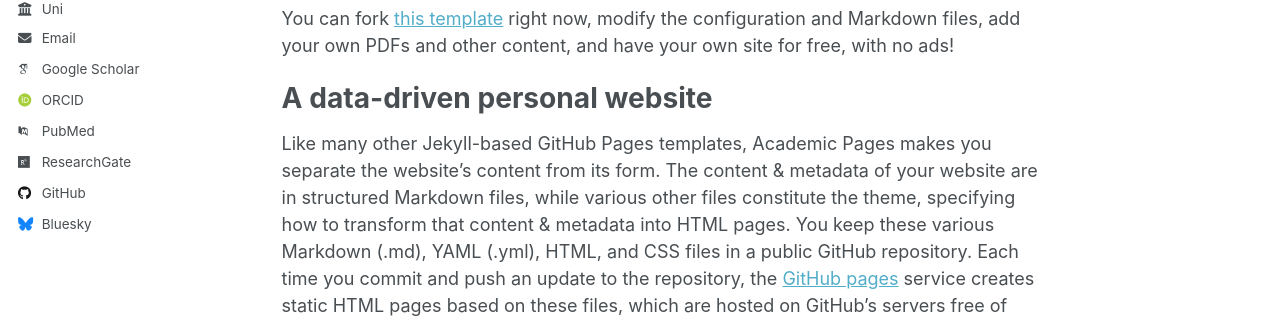
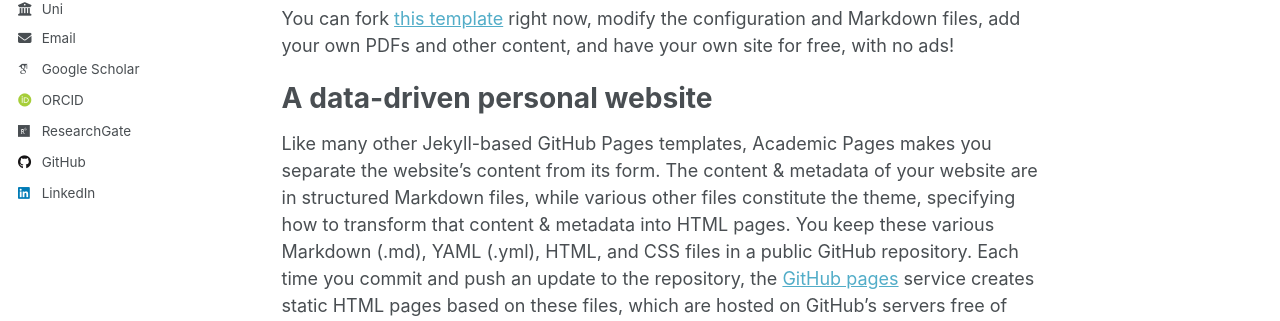
Before and after one commit to abdulkarimgizzini/abdulkarimgizzini-website, a Jekyll site: the page built from _pages/about.md, in a window 1280 px wide. Shown: the part 404-725 px from the top of the page. Built offline with Jekyll 4.4.1, drawn with Linux system fonts in a browser that asks for light colours; some web fonts are replaced; a script that is not in the unit is left out; some of the changed lines change nothing that is shown.

Commit message:
Update _config.yml

```diff
--- a/_config.yml
+++ b/_config.yml
@@ -39,7 +39,7 @@ author:
   impactstory      : # URL
   orcid            : "http://orcid.org/yourorcidurl"
   semantic         : # URL
-  pubmed           : "https://www.ncbi.nlm.nih.gov/pubmed/?term=john+snow"
+  pubmed           : # URL
   researchgate     : "https://www.researchgate.net/profile/Abdul-Karim-Gizzini?ev=hdr_xprf"
   scopus           : # URL
 
@@ -47,13 +47,13 @@ author:
   bitbucket        : # Username - Update with your username on the site
   codepen          : # Username
   dribbble         : # Username
-  github           : "academicpages"
+  github           : "https://github.com/abdulkarimgizzini"
   kaggle           : # Username
   stackoverflow    : # User number or user number and name (i.e., use "1" or "1/jeff-atwood")
 
   # Social media
   artstation       : # Username
-  bluesky          : "bsky.app" # Replace this with you Bluesky username
+  bluesky          : # "bsky.app" # Replace this with you Bluesky username
   facebook         : # Username
   flickr           : # Username
   foursquare       : # Username
@@ -62,7 +62,7 @@ author:
   keybase          : # Username
   instagram        : # Username
   lastfm           : # Username
-  linkedin         : # Username
+  linkedin         : "abdul-karim-gizzini"
   mastodon         : # URL
   medium           : # URL
   pinterest        : # Username
```
